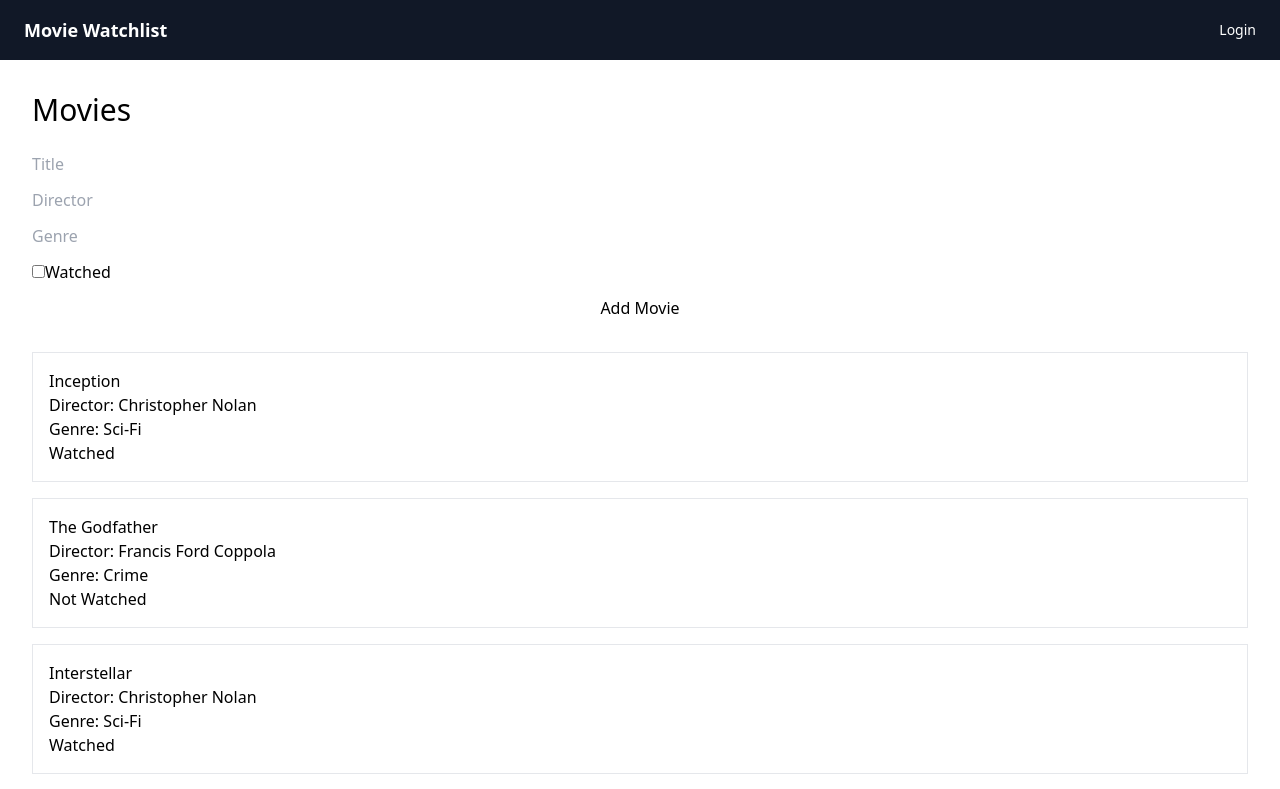
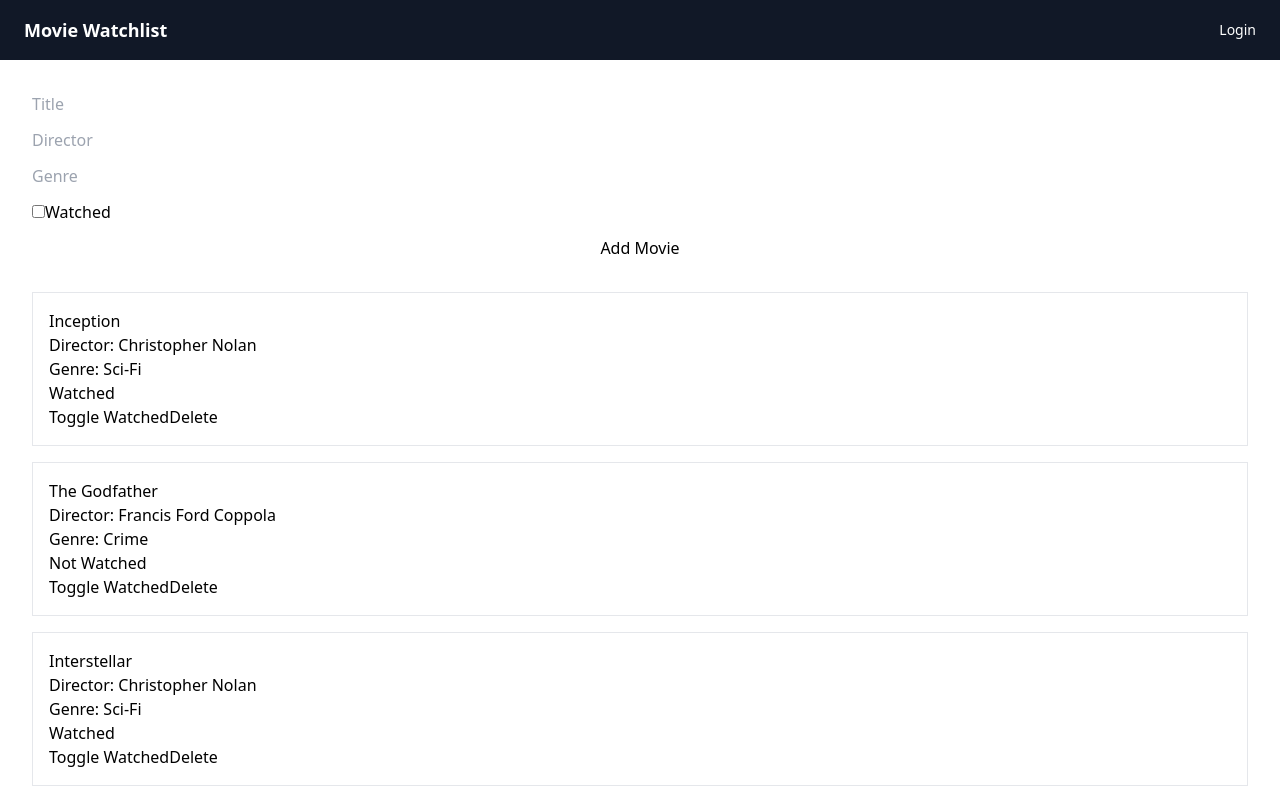
Before and after one commit to vz32518-cpu/movie-watchlist-132518, a React (Vite) app: page /movies in a window 1280 px wide. Shown: the top 789 px of the page. Built offline with nearby package versions, Linux system fonts and the light colour scheme.

Commit message:
Implemented Update and Delete

```diff
--- a/src/pages/MoviesPage.jsx
+++ b/src/pages/MoviesPage.jsx
@@ -25,10 +25,6 @@ function MoviesPage() {
             !title.trim() ||
             !director.trim()
         ) {
-            alert(
-                "Title and Director required"
-            );
-
             return;
         }
 
@@ -51,12 +47,43 @@ function MoviesPage() {
         setWatched(false);
     };
 
+    const toggleWatched = (id) => {
+
+        setMovieList(
+
+            movieList.map((movie) =>
+
+                movie.id === id
+                    ? {
+                        ...movie,
+                        watched:
+                            !movie.watched,
+                    }
+                    : movie
+
+            )
+
+        );
+
+    };
+
+    const deleteMovie = (id) => {
+
+        setMovieList(
+
+            movieList.filter(
+
+                (movie) =>
+                    movie.id !== id
+
+            )
+
+        );
+
+    };
+
     return (
         <div className="p-8">
-
-            <h1 className="text-3xl mb-6">
-                Movies
-            </h1>
 
             <form
                 onSubmit={addMovie}
@@ -136,6 +163,26 @@ function MoviesPage() {
                             : "Not Watched"}
                     </p>
 
+                    <button
+                        onClick={() =>
+                            toggleWatched(
+                                movie.id
+                            )
+                        }
+                    >
+                        Toggle Watched
+                    </button>
+
+                    <button
+                        onClick={() =>
+                            deleteMovie(
+                                movie.id
+                            )
+                        }
+                    >
+                        Delete
+                    </button>
+
                 </div>
 
             ))}
```
